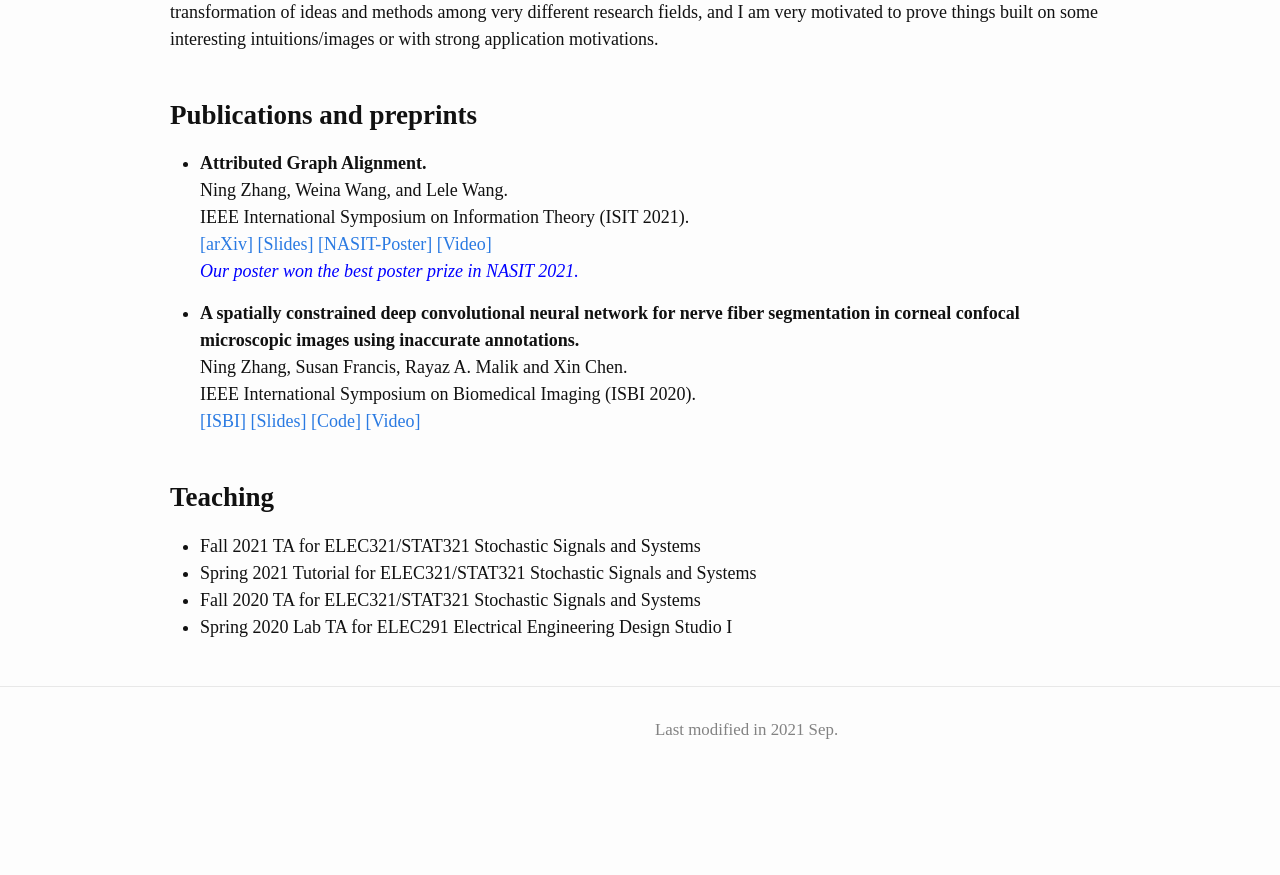
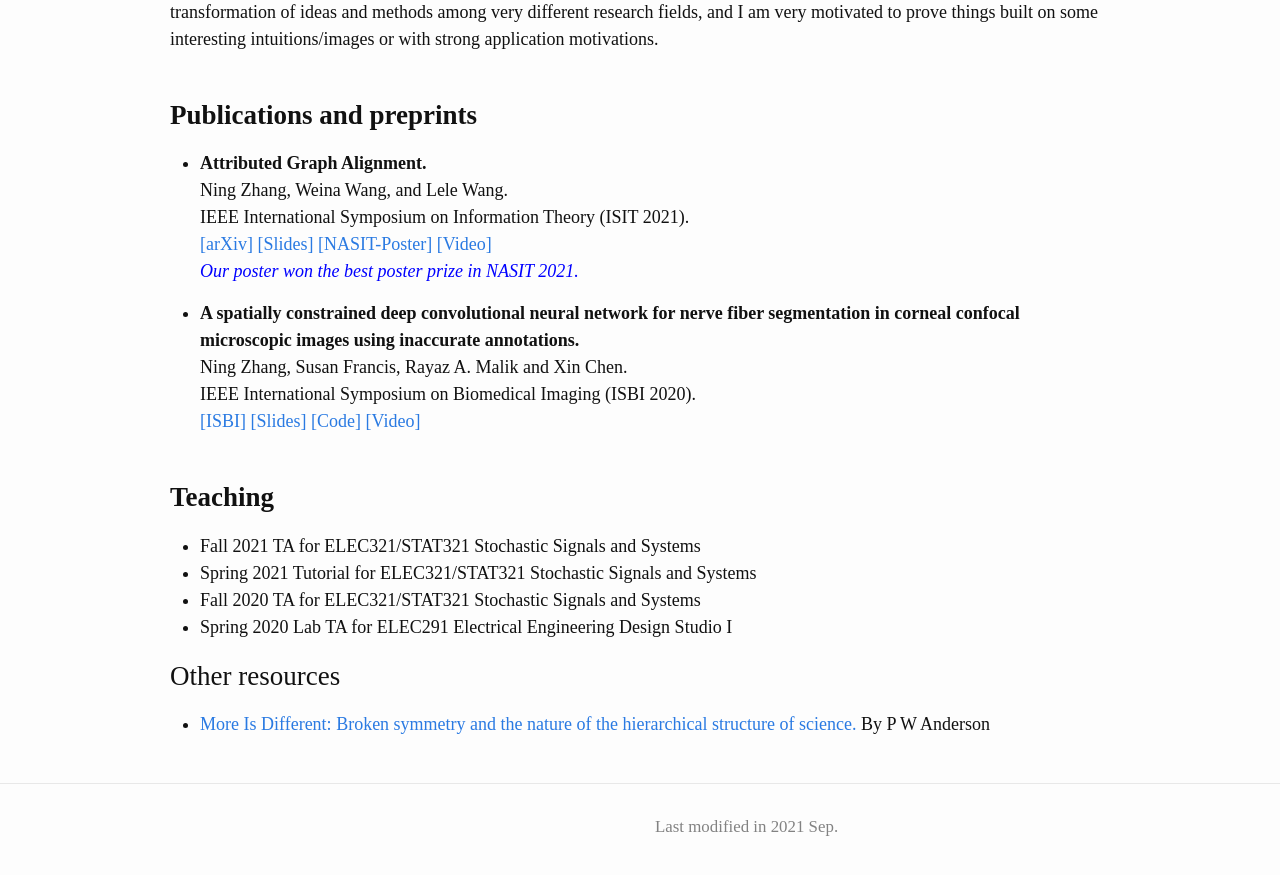
Before and after one commit to NingZhang-Git/NZ_website, a Jekyll site: the page built from index.md, in a window 1280 px wide and 900 px high, scrolled down 696 px. Shown: the top 875 px of the window. Built offline with Jekyll 4.4.1, drawn with Linux system fonts in a browser that asks for light colours; before the commit the page ends 1498 px from its top, so only the background shows below that.

Commit message:
Update index.md

```diff
--- a/index.md
+++ b/index.md
@@ -49,3 +49,6 @@ IEEE International Symposium on Biomedical Imaging (ISBI 2020).\
 - Spring 2021 Tutorial for ELEC321/STAT321 Stochastic Signals and Systems
 - Fall 2020 TA for ELEC321/STAT321 Stochastic Signals and Systems
 - Spring 2020 Lab TA for ELEC291 Electrical Engineering Design Studio I
+
+## Other resources
+- [More Is Different: Broken symmetry and the nature of the hierarchical structure of science.](https://www.science.org/doi/10.1126/science.177.4047.393) By P W Anderson
```
